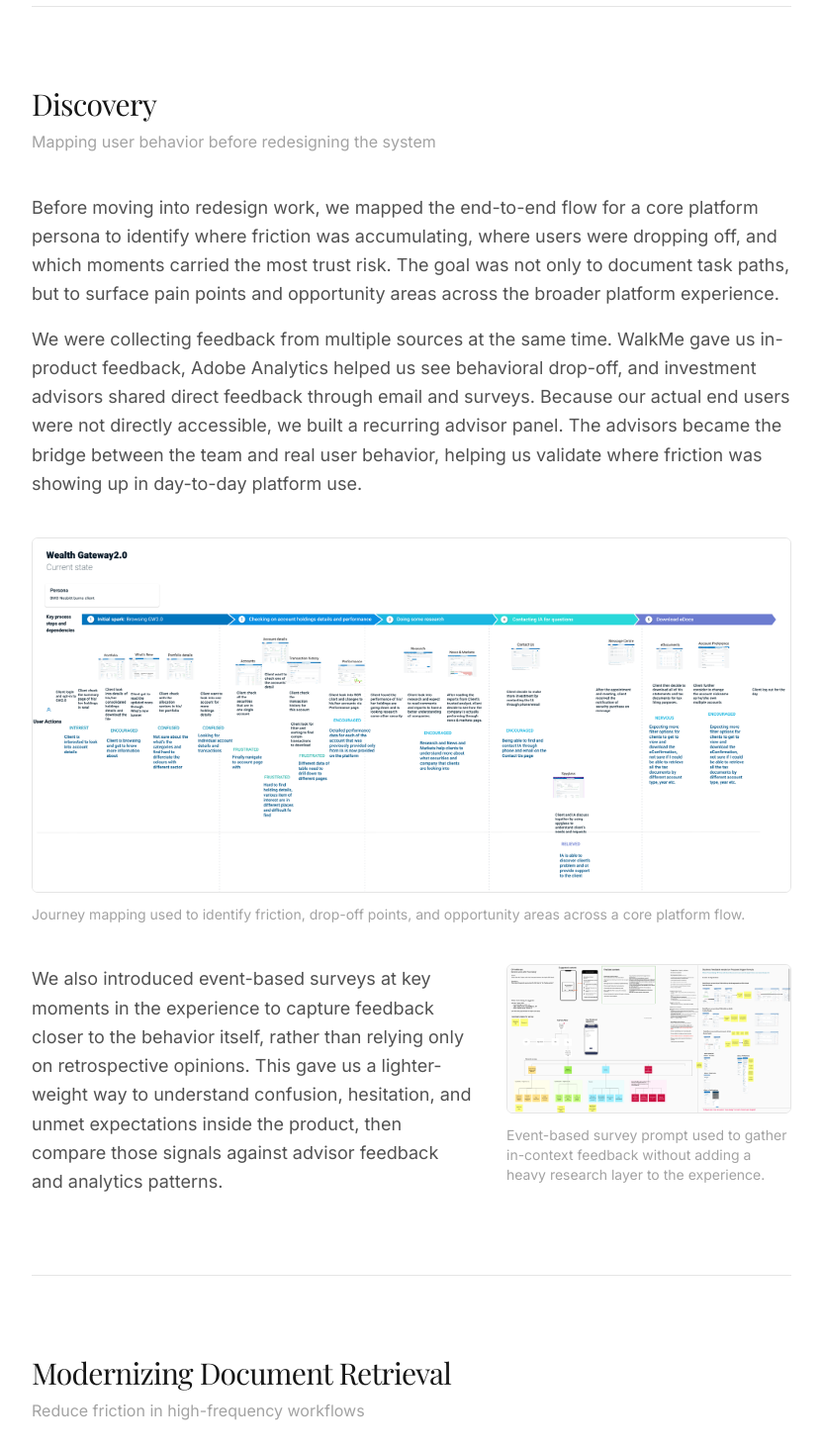
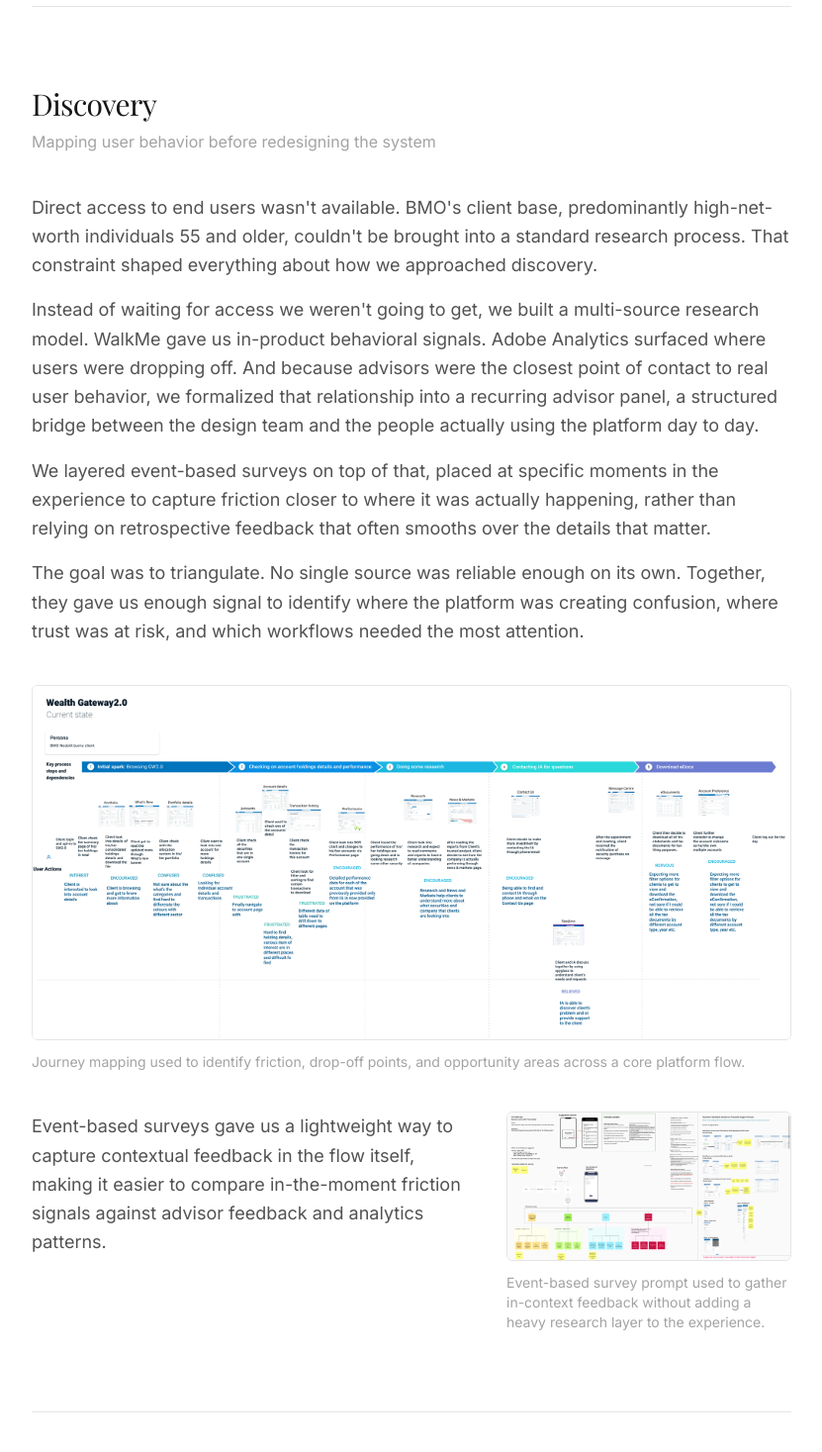
Before and after one commit to iremharnak/portfolio-2026, a Next.js app: page /work/bmo in a window 1280 px wide. Shown: the part 1639-3106 px from the top of the page at 99% size, without its empty margins (224-1055 px from the left). Built offline with nearby package versions, Linux system fonts and the light colour scheme; a web font is replaced by a local one.

Commit message:
updated discovery

```diff
--- a/src/app/work/bmo/page.tsx
+++ b/src/app/work/bmo/page.tsx
@@ -164,22 +164,32 @@ export default function BMOCasePage() {
 
           <FadeIn>
             <p className="mt-10 text-base leading-relaxed text-neutral-600 lg:text-lg">
-              Before moving into redesign work, we mapped the end-to-end flow
-              for a core platform persona to identify where friction was
-              accumulating, where users were dropping off, and which moments
-              carried the most trust risk. The goal was not only to document
-              task paths, but to surface pain points and opportunity areas
-              across the broader platform experience.
+              Direct access to end users wasn&apos;t available. BMO&apos;s client
+              base, predominantly high-net-worth individuals 55 and older,
+              couldn&apos;t be brought into a standard research process. That
+              constraint shaped everything about how we approached discovery.
             </p>
             <p className="mt-4 text-base leading-relaxed text-neutral-600 lg:text-lg">
-              We were collecting feedback from multiple sources at the same
-              time. WalkMe gave us in-product feedback, Adobe Analytics helped
-              us see behavioral drop-off, and investment advisors shared direct
-              feedback through email and surveys. Because our actual end users
-              were not directly accessible, we built a recurring advisor panel.
-              The advisors became the bridge between the team and real user
-              behavior, helping us validate where friction was showing up in
-              day-to-day platform use.
+              Instead of waiting for access we weren&apos;t going to get, we
+              built a multi-source research model. WalkMe gave us in-product
+              behavioral signals. Adobe Analytics surfaced where users were
+              dropping off. And because advisors were the closest point of
+              contact to real user behavior, we formalized that relationship
+              into a recurring advisor panel, a structured bridge between the
+              design team and the people actually using the platform day to
+              day.
+            </p>
+            <p className="mt-4 text-base leading-relaxed text-neutral-600 lg:text-lg">
+              We layered event-based surveys on top of that, placed at specific
+              moments in the experience to capture friction closer to where it
+              was actually happening, rather than relying on retrospective
+              feedback that often smooths over the details that matter.
+            </p>
+            <p className="mt-4 text-base leading-relaxed text-neutral-600 lg:text-lg">
+              The goal was to triangulate. No single source was reliable enough
+              on its own. Together, they gave us enough signal to identify
+              where the platform was creating confusion, where trust was at
+              risk, and which workflows needed the most attention.
             </p>
           </FadeIn>
 
@@ -204,12 +214,10 @@ export default function BMOCasePage() {
             <div className="mt-10 grid grid-cols-1 gap-8 lg:grid-cols-[1.4fr_0.9fr] lg:items-start">
               <div>
                 <p className="text-base leading-relaxed text-neutral-600 lg:text-lg">
-                  We also introduced event-based surveys at key moments in the
-                  experience to capture feedback closer to the behavior itself,
-                  rather than relying only on retrospective opinions. This gave
-                  us a lighter-weight way to understand confusion, hesitation,
-                  and unmet expectations inside the product, then compare those
-                  signals against advisor feedback and analytics patterns.
+                  Event-based surveys gave us a lightweight way to capture
+                  contextual feedback in the flow itself, making it easier to
+                  compare in-the-moment friction signals against advisor
+                  feedback and analytics patterns.
                 </p>
               </div>
               <div>
--- a/src/app/work/lumeto/page.tsx
+++ b/src/app/work/lumeto/page.tsx
@@ -148,21 +148,27 @@ export default function LumetoCasePage() {
 
           <FadeIn>
             <p className="mt-10 text-base leading-relaxed text-neutral-600 lg:text-lg">
-              Before designing the XR experience, I mapped several user flows
-              based on how the training was already being delivered in person.
-              We needed to understand the existing sequence of actions,
-              decision points, pain points, and teaching opportunities before
-              deciding what should be recreated, restructured, or improved in
-              XR.
+              Before designing anything, I mapped the existing in-person
+              training flows for both user groups separately. Facilitators
+              would be operating a desktop interface to run and monitor
+              scenarios, while trainees would be inside the VR environment, two
+              completely different surfaces with different needs and different
+              failure modes.
             </p>
             <p className="mt-4 text-base leading-relaxed text-neutral-600 lg:text-lg">
-              That work helped translate facilitator-led, scenario-based
-              training into a system that could function inside an immersive
-              environment. The user flows made it easier to see where in-person
-              friction could be reduced, where feedback loops could become more
-              explicit, and which moments had the strongest potential to be
-              leveraged spatially in XR rather than simply copied over from the
-              original training format.
+              What the mapping made clear was that the core problem with
+              in-person training wasn&apos;t just cost. It was consistency.
+              Scenarios varied depending on who was facilitating, how often
+              sessions could run, and how many people could participate at
+              once. That insight reframed the design goal. The job wasn&apos;t
+              just to recreate the training in XR. It was to standardize it,
+              so the experience could be repeated reliably across institutions
+              without depending on a specific facilitator or a specific day.
+            </p>
+            <p className="mt-4 text-base leading-relaxed text-neutral-600 lg:text-lg">
+              That became the foundation for the three design principles that
+              guided the platform: Immersion, Interactivity, and
+              Standardization.
             </p>
           </FadeIn>
 
```
